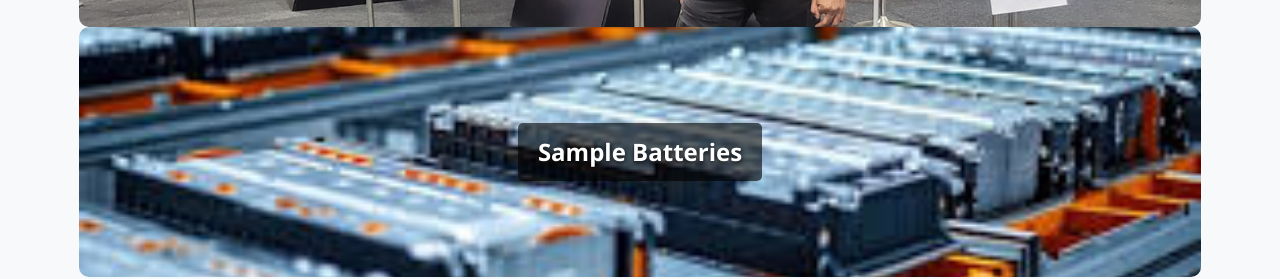
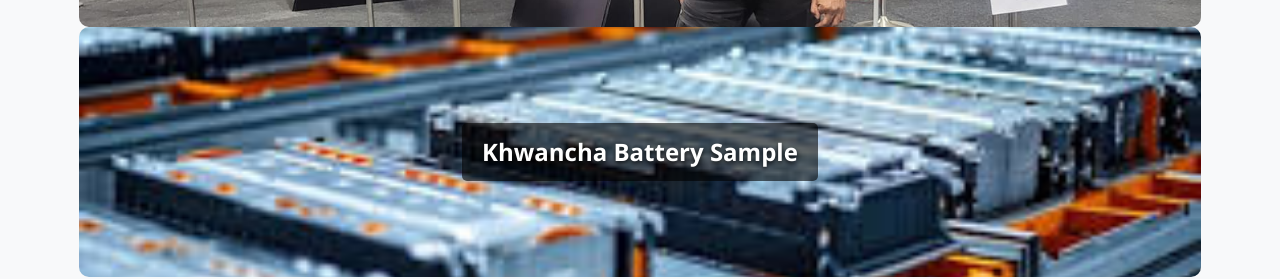
Before and after one commit to Lesedi-Sebekedi/KHWANCHA-ELECTRICAL-BATTERIES, a plain HTML site: page index.html in a window 1280 px wide. Shown: the part 3660-3939 px from the top of the page. Drawn offline with Linux system fonts and the light colour scheme.

Commit message:
Updated Khwancha Battery Sample

```diff
--- a/index.html
+++ b/index.html
@@ -900,7 +900,7 @@
                     <div>Conference Attendance</div>
                 </a>
                 <a href="batteries.html" class="gallery-item" style="background-image: url('images/batteryprod.png');">
-                    <div>Sample Batteries</div>
+                    <div>Khwancha Battery Sample</div>
                 </a>
             </div>
         </div>
```
